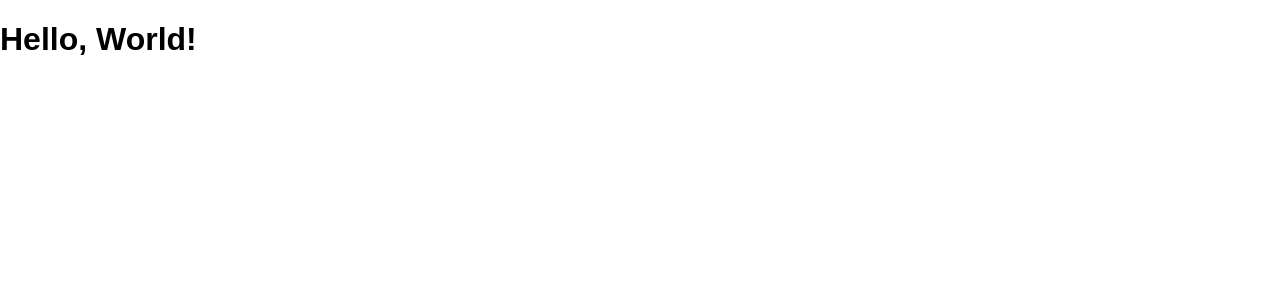
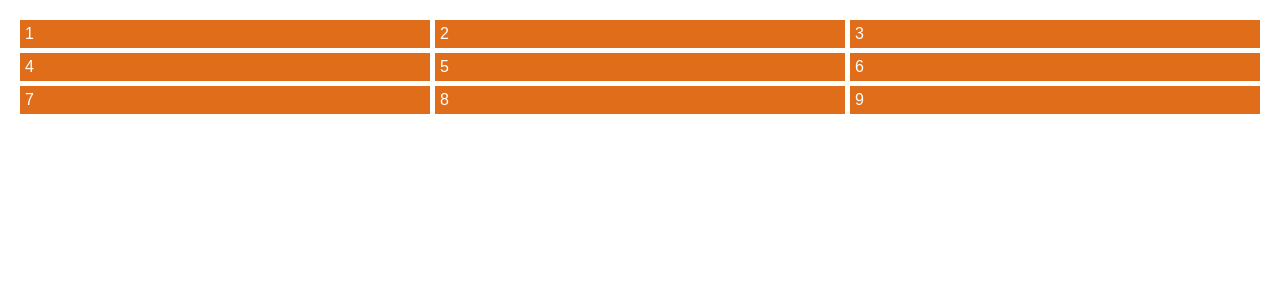
Before and after one commit to bdog72/react-practice-april-1, a React app: page / in a window 1280 px wide. Shown: the top 300 px of the page. Built offline with nearby package versions, Linux system fonts and the light colour scheme.

Commit message:
practice on css-grid

```diff
--- a/src/components/App.js
+++ b/src/components/App.js
@@ -2,8 +2,16 @@ import React, { Component } from 'react'
 
 class App extends Component {
   render () {
-    return <div>
-      <h1>Hello, World!</h1>
+    return <div className='wrapper'>
+      <div>1</div>
+      <div>2</div>
+      <div>3</div>
+      <div>4</div>
+      <div>5</div>
+      <div>6</div>
+      <div>7</div>
+      <div>8</div>
+      <div>9</div>
     </div>
   }
 }
--- a/src/styles/screen.scss
+++ b/src/styles/screen.scss
@@ -8,6 +8,19 @@ html {
 }
 
 body {
-  margin: 0;
+  margin: 20px;
   font: $base-text-size / 1 $base-font-family;
 }
+
+.wrapper {
+  display: grid;
+  grid-template-columns: repeat(3, 3fr);
+  grid-template-rows: minmax repeat(100px, 1fr);
+  grid-gap: 5px;
+}
+
+.wrapper div {
+  background-color: rgb(224, 109, 25);
+  padding: 5px;
+  color: white;
+}
```
